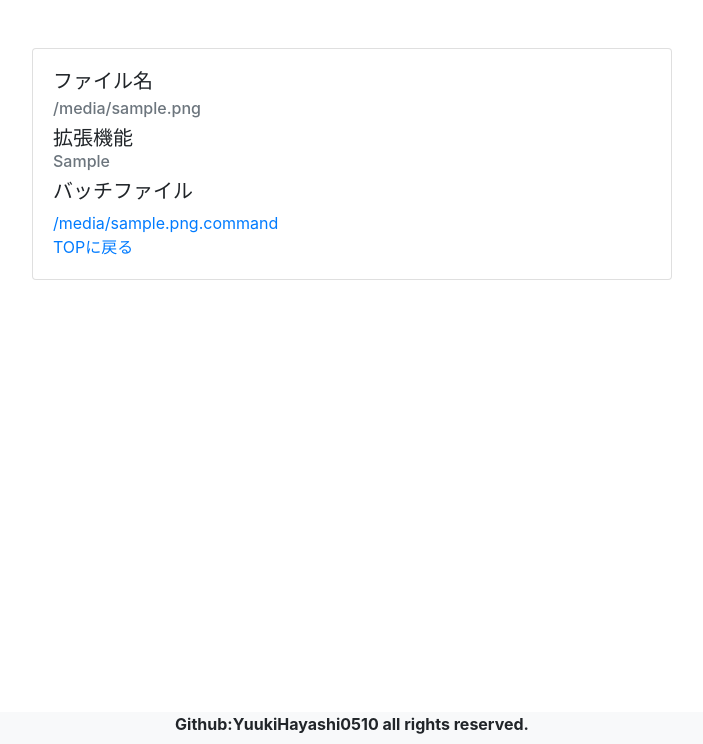
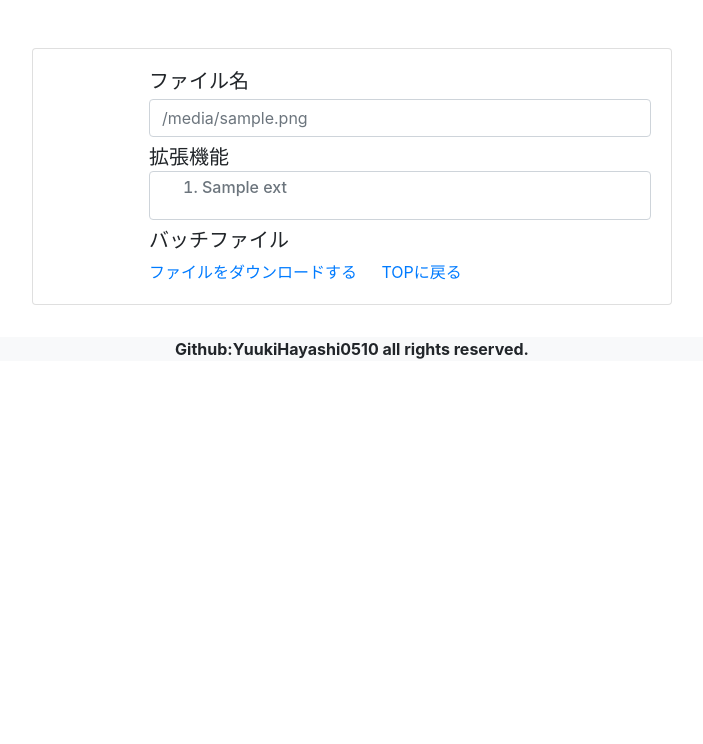
Before and after one commit to YuukiHayashi0510/VSExtBatCreateApp, a Flask app: template templates/result.html in a window 1280 px wide. Shown: the part 56-800 px from the top of the page, without its empty margins (288-991 px from the left). Run offline with Flask 2, Linux system fonts and the light colour scheme; the template is opened without the code that fills it: most values are stand-ins (such as "Sample title", 1, 10 or a date in 2020).

Commit message:
結果画面:拡張機能を改行表示

```diff
--- a/app.py
+++ b/app.py
@@ -23,7 +23,7 @@ def submit():
         exts, exts_n = get_extensions(input_data)
         body = create_body(select_os,exts, exts_n)
         create_file(path,body)
-        return render_template('result.html', select_os=select_os,file_name=file_name,input_data=input_data)
+        return render_template('result.html',path=path,file_name=file_name,exts=exts)
 
 if __name__ == "__main__":
     app.run(debug=True, host='0.0.0.0', port='80')
--- a/bat_create.py
+++ b/bat_create.py
@@ -1,3 +1,6 @@
+# ファイルに付与する日付
+from datetime import datetime
+
 # os define
 WINDOWS = "windows"
 MAC = "mac"
@@ -11,11 +14,13 @@ def return_path(SELECTED_OS, FILE_NAME):
     Return: path
     """
     path = ""
+    now = datetime.now()
+    today = now.strftime("%Y%m%d%H%M%S")
     file_name = FILE_NAME
     if SELECTED_OS == WINDOWS:
-        path= "./static/files/"+WINDOWS+"/"+file_name+".bat"
+        path= "./static/files/"+WINDOWS+"/"+today+"_"+file_name+".bat"
     else:
-        path= "./static/files/"+MAC+"/"+file_name+".command"
+        path= "./static/files/"+MAC+"/"+today+"_"+file_name+".command"
     return path
 
 
--- a/static/css/desktop_style.css
+++ b/static/css/desktop_style.css
@@ -19,3 +19,22 @@ header a{
     margin-top: 1.3rem;
     width: 40%;
 }
+
+/* result.html */
+.result-box {
+    margin-left: 6rem;
+}
+
+.exts-box {
+    border: 1px solid #ced4da;
+    border-radius: 0.25rem;
+    padding: 0.375rem 0.75rem;
+}
+
+footer {
+    margin-top: 2rem;
+    height: 4%;
+    width: 100%;
+    text-align: center;
+    font-weight: bold;
+}
--- a/static/css/mac_style.css
+++ b/static/css/mac_style.css
@@ -1,5 +1,5 @@
 /* index.html */
-header a{
+header a {
   margin-left: 17rem;
 }
 
@@ -23,5 +23,18 @@ header a{
 
 /* result.html */
 .result-box {
-    margin-left: 6rem;
 }
+
+.exts-box {
+  border: 1px solid #ced4da;
+  border-radius: 0.25rem;
+  padding: 0.75rem 0.75rem;
+}
+
+footer {
+  margin-top: 2rem;
+  height: 4%;
+  width: 100%;
+  text-align: center;
+  font-weight: bold;
+}
--- a/static/css/style.css
+++ b/static/css/style.css
@@ -19,3 +19,22 @@ header a{
     margin-top: 1.3rem;
     width: 40%;
 }
+
+/* result.html */
+.result-box {
+    margin-left: 6rem;
+}
+
+.exts-box {
+    border: 1px solid #ced4da;
+    border-radius: 0.25rem;
+    padding: 0.375rem 0.75rem;
+}
+
+footer {
+    margin-top: 2rem;
+    height: 4%;
+    width: 100%;
+    text-align: center;
+    font-weight: bold;
+}
--- a/templates/layout.html
+++ b/templates/layout.html
@@ -27,15 +27,6 @@
         {% block content %}{% endblock %}
         <footer class="bg-light">Github:YuukiHayashi0510 all rights reserved.</footer>
         <!-- Option 1: jQuery and Bootstrap Bundle (includes Popper) -->
-        <style>
-            footer {
-                position: absolute;
-                bottom: 0; height:
-                4%; width: 100%;
-                text-align: center;
-                font-weight: bold;
-            }
-        </style>
     <script src="https://code.jquery.com/jquery-3.5.1.slim.min.js" integrity="sha384-DfXdz2htPH0lsSSs5nCTpuj/zy4C+OGpamoFVy38MVBnE+IbbVYUew+OrCXaRkfj" crossorigin="anonymous"></script>
     <script src="https://cdn.jsdelivr.net/npm/bootstrap@4.5.3/dist/js/bootstrap.bundle.min.js" integrity="sha384-ho+j7jyWK8fNQe+A12Hb8AhRq26LrZ/JpcUGGOn+Y7RsweNrtN/tE3MoK7ZeZDyx" crossorigin="anonymous"></script>
     </body>
--- a/templates/result.html
+++ b/templates/result.html
@@ -2,15 +2,19 @@
 <div class="card">
     <div class="card-body result-box">
         <h5 class="card-title">ファイル名</h5>
-        <h6 class="card-subtitle mb-2 text-muted">{{file_name}}</h6>
+        <h6 class="card-subtitle mb-2 text-muted form-control">{{file_name}}</h6>
         <h5>拡張機能</h5>
-        <h6 class="card-subtitle mb-2 text-muted">{{input_data}}</h6>
+        <h6 class="card-subtitle mb-2 text-muted">
+            <div class="exts-box">
+                <ol>
+                    {% for ext in exts %}
+                        <li>{{ext}}</li>
+                    {% endfor %}
+                    </ol>
+            </div>
+        </h6>
         <h5>バッチファイル</h5>
-        {% if select_os == "windows" %}
-        <a href="../static/files/{{select_os}}/{{file_name}}.bat" class="card-link file">{{file_name}}.bat</a>
-        {% else %}
-        <a href="../static/files/{{select_os}}/{{file_name}}.command" class="card-link file">{{file_name}}.command</a>
-        {% endif %} <br>
+        <a href=".{{path}}" class="card-link file">ファイルをダウンロードする</a>
         <a href="/" class="card-link">TOPに戻る</a>
     </div>
 </div>
```
Also changed, not shown: 11 other files. Lines whose indentation alone changed are shown as unchanged.
